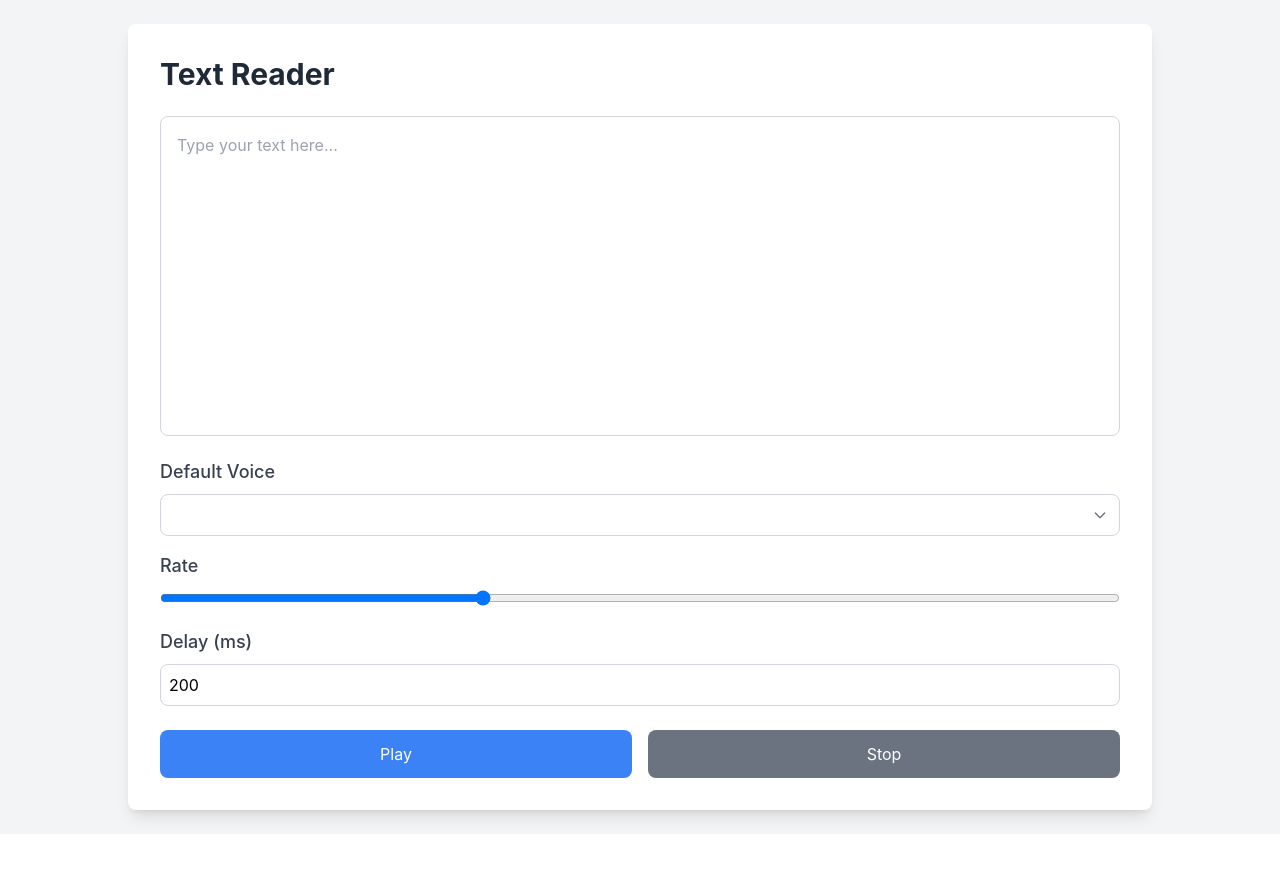
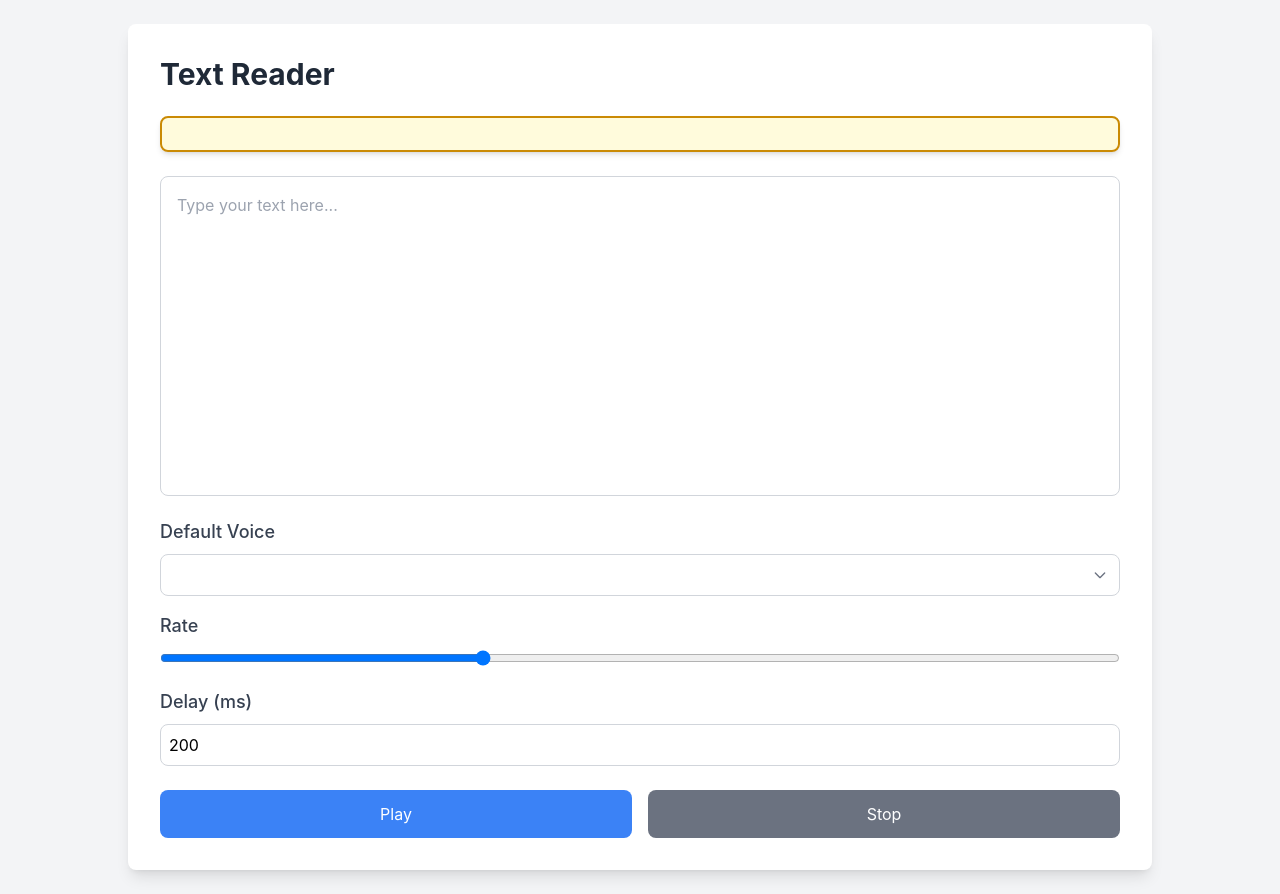
Before and after one commit to ali-sardari/text-reader, a React (Create React App) app: page / in a window 1280 px wide. Before the commit the page ends 834 px from the top, so only its background shows below. Built offline with nearby package versions, Linux system fonts and the light colour scheme; the HTML template or start-up script is replaced by a standard one.

Commit message:
feat: Add active text display for highlighting the current word

```diff
--- a/src/App.js
+++ b/src/App.js
@@ -2,7 +2,6 @@ import React, {useState, useEffect, useCallback, useRef} from 'react';
 import './index.css';
 
 const App = () => {
-    // Load the text from local storage, or use the default text if none exists
     const initialText = localStorage.getItem('text') || '';
 
     const [text, setText] = useState(initialText);
@@ -16,6 +15,7 @@ const App = () => {
     const [currentWord, setCurrentWord] = useState('');
     const isStopRef = useRef(false);
     const textareaRef = useRef(null);
+    const activeTextRef = useRef(null);
 
     const possibleDefaultVoices = [
         "Microsoft Eric Online (Natural) - English (United States)",
@@ -160,6 +160,8 @@ const App = () => {
                         prefix = "DEFAULT";
                     }
 
+                    activeTextRef.current.innerText = sentence;
+
                     if (index > 0) {
                         startLineIdx += lines[index - 1].length + 1; // +1 for the newline character
                     }
@@ -171,8 +173,8 @@ const App = () => {
                         // const word = sentence.substring(e.charIndex, e.charIndex + e.charLength);
                         // setCurrentWord(word);
 
-                        textareaRef.current.setSelectionRange(skipLength + startLineIdx + e.charIndex, skipLength + startLineIdx + e.charIndex + e.charLength);
-                        textareaRef.current.focus();
+                        // textareaRef.current.setSelectionRange(skipLength + startLineIdx + e.charIndex, skipLength + startLineIdx + e.charIndex + e.charLength);
+                        // textareaRef.current.focus();
                     };
 
                     return new Promise((resolve, reject) => {
@@ -259,8 +261,6 @@ const App = () => {
     };
 
     const handleStop = () => {
-        console.log('xxx.5.speakLine:', {isStopRef});
-
         window.speechSynthesis.cancel();
         isStopRef.current = true;
         setIsPlaying(false);
@@ -270,7 +270,6 @@ const App = () => {
 
     const saveSettings = (settings) => {
         localStorage.setItem('settings', JSON.stringify(settings));
-        console.log('Settings saved to localStorage:', settings);
     };
 
     // Save text to local storage when it changes
@@ -290,18 +289,16 @@ const App = () => {
         speakText();
     };
 
-    const highlightCurrentWord = (text, currentWord) => {
-        if (!currentWord) return text;
-        const regex = new RegExp(`(${currentWord})`, 'gi');
-        return text.replace(regex, '<mark>$1</mark>');
-    };
-
     const uniquePrefixes = getUniquePrefixes();
 
     return (
         <div className="min-h-screen flex items-center justify-center bg-gray-100 p-6">
             <div className="w-full max-w-screen-lg bg-white p-8 rounded-lg shadow-lg">
                 <h1 className="text-3xl font-bold text-gray-800 mb-6">Text Reader</h1>
+                <div className="mb-6">
+                    <h2 ref={activeTextRef}
+                        className="block text-xl font-bold bg-yellow-200/30 text-gray-700 mb-2 p-4 border-2 border-yellow-600 rounded-lg shadow-md"></h2>
+                </div>
                 <textarea
                     ref={textareaRef}
                     className="w-full h-80 p-4 border border-gray-300 rounded-lg resize-none mb-4 focus:outline-none focus:ring-2 focus:ring-blue-500"
```
